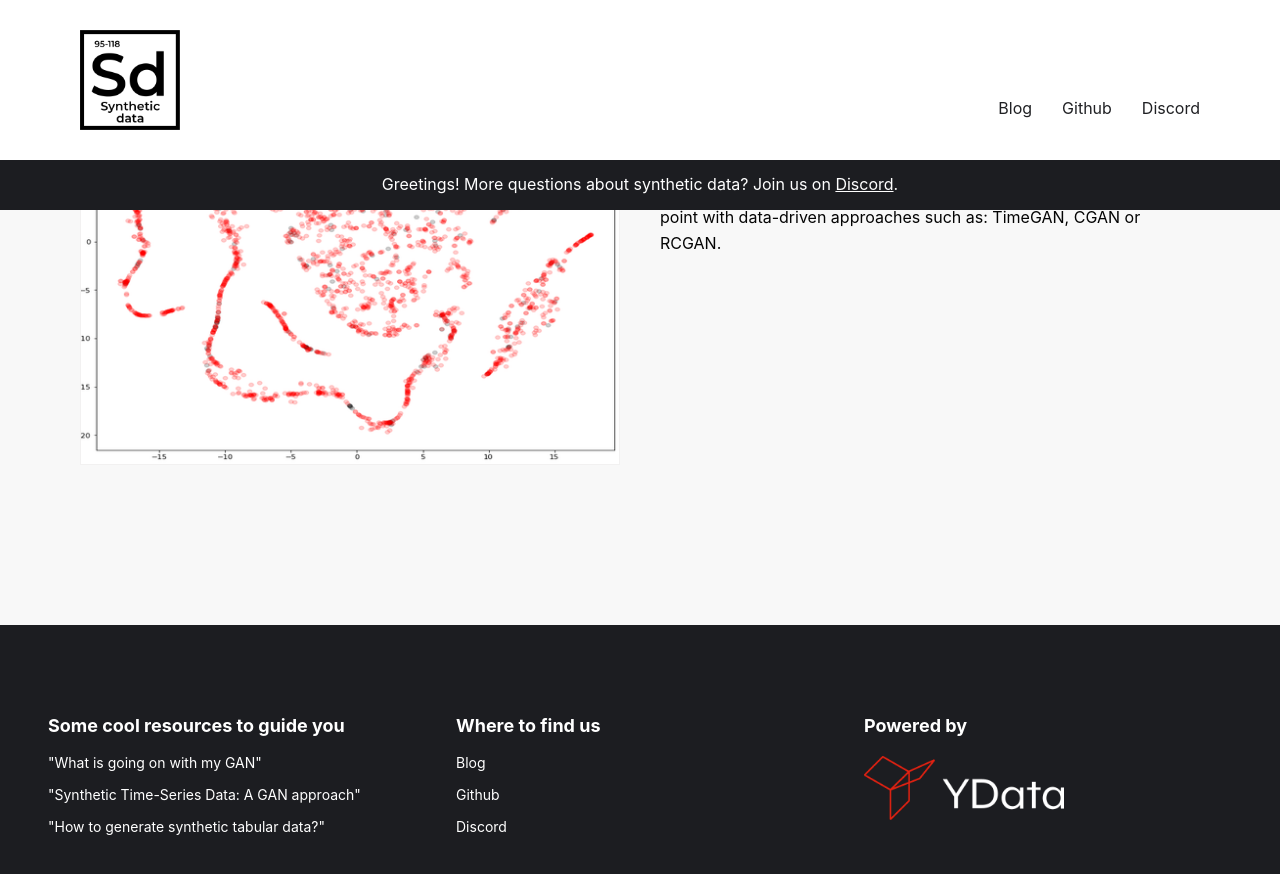
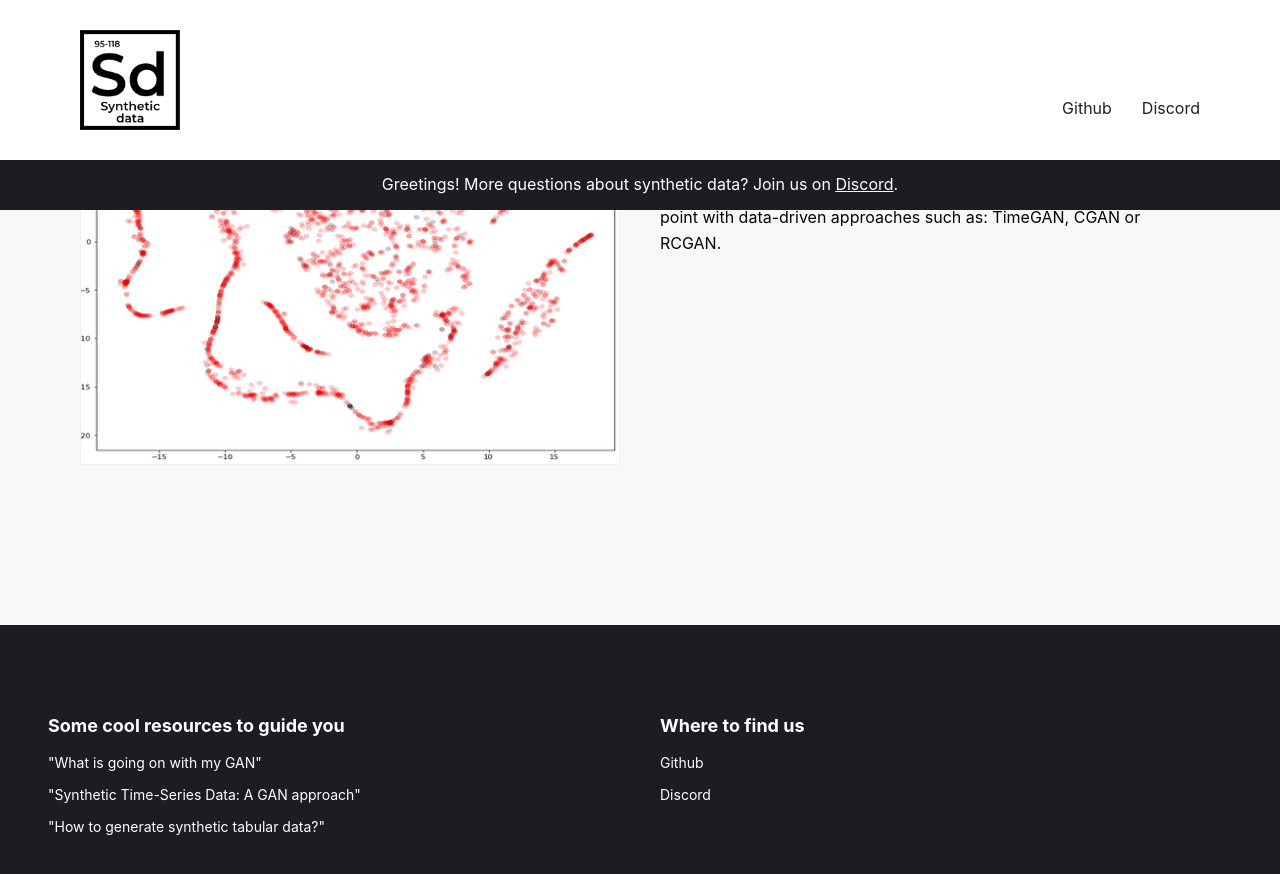
Before and after one commit to Data-Centric-AI-Community/syntheticdata.community, a Jekyll site: the page built from index.md, in a window 1280 px wide and 900 px high, scrolled down 1482 px. Shown: the top 874 px of the window. Built offline with Jekyll 4.4.1, drawn with Linux system fonts in a browser that asks for light colours; comment, search, counter and statistics services are not loaded.

Commit message:
Update website to be independent
Update website to be independent

```diff
--- a/_includes/footer.html
+++ b/_includes/footer.html
@@ -10,13 +10,8 @@
 				</div>
 				<div>
 					<h4 class="heading">Where to find us</h4>
-                    <a href="https://ydata.ai/resources" target="_blank" class="link">Blog</a>
 					<a href="https://github.com/ydataai/ydata-synthetic" target="_blank" class="link">Github</a>
 					<a href="https://discord.gg/mw7xjJ7b7s" target="_blank" class="link">Discord</a>
-				</div>
-				<div>
-                    <h4 class="heading">Powered by</h4>
-                    <a href="https://ydata.ai/" target="_blank"><img src="./assets/images/YData-white.png" class="logo" alt="YData"></a>
 				</div>
 			</div>
 		</div>
--- a/_includes/header.html
+++ b/_includes/header.html
@@ -2,7 +2,6 @@
     <header class="header top-nav">
         <a href="/" class="logo"><img src="./assets/images/logo.png" alt="logo"></a>
         <nav class="nav">
-            <a href="https://ydata.ai/resources" target="_blank" class="link"><span class="label">Blog</span></a>
             <a href="https://github.com/ydataai/ydata-synthetic" target="_blank" class="link"><span class="label">Github</span></a>
             <a href="https://discord.gg/mw7xjJ7b7s" target="_blank" class="link"><span class="label">Discord</span></a>
         </nav>
```
